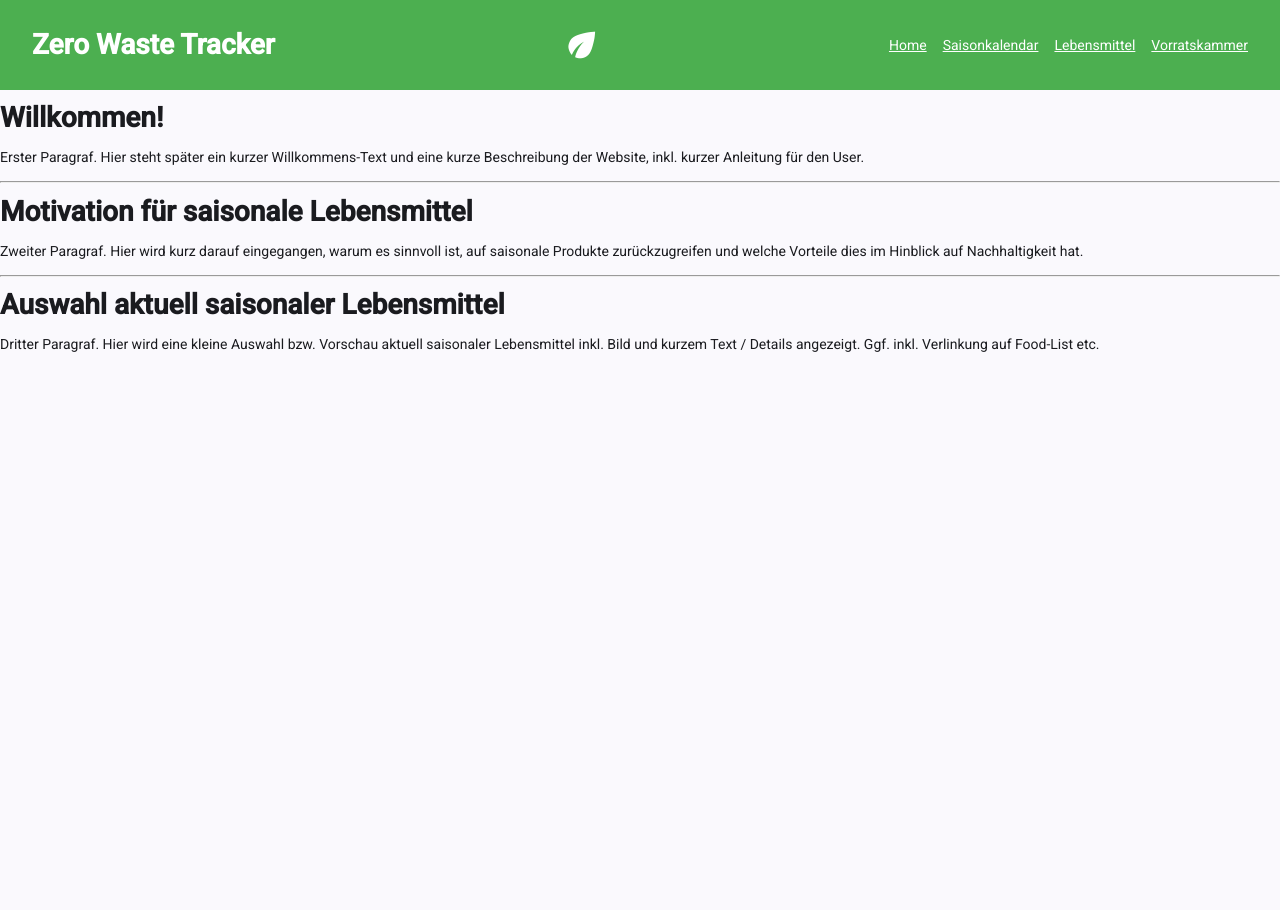
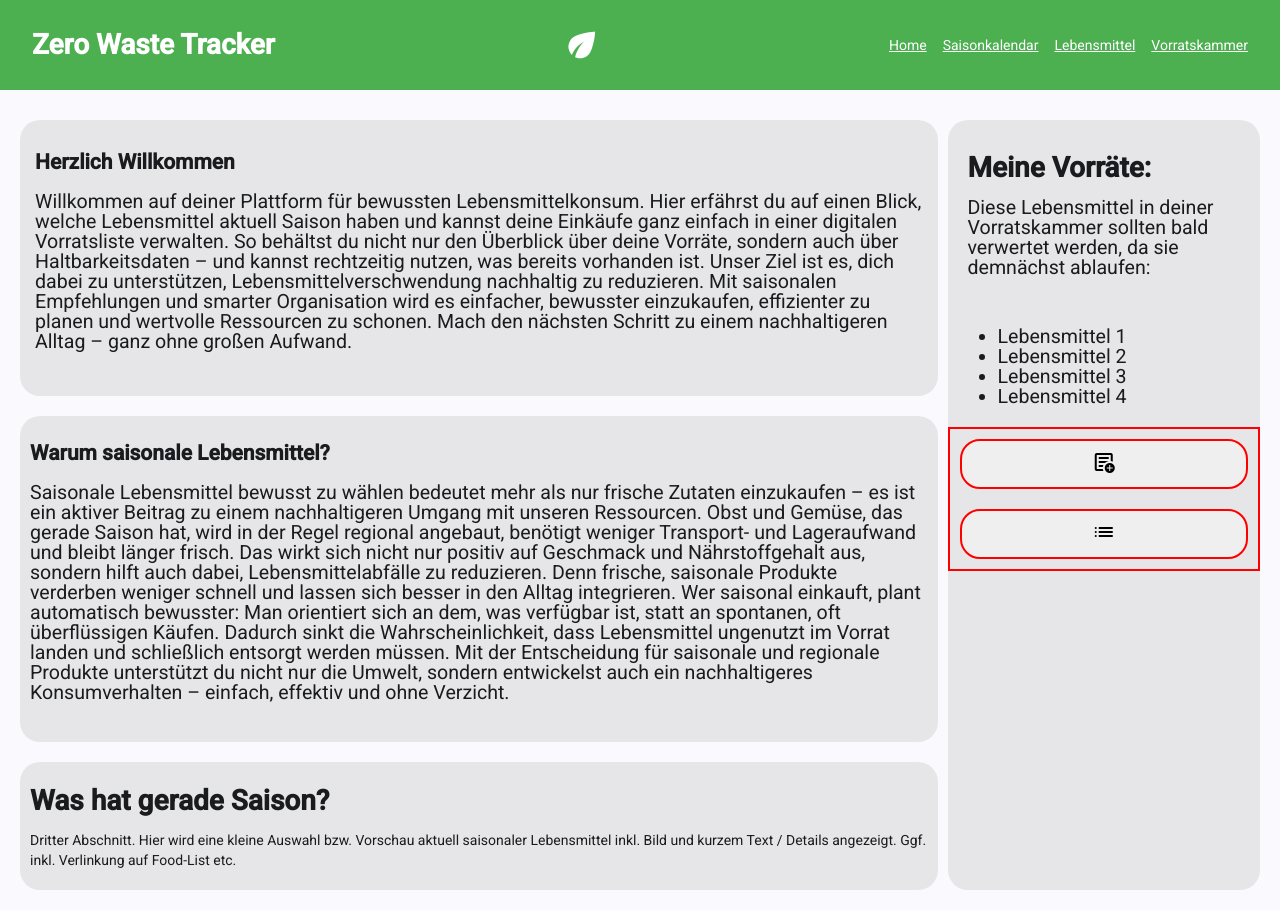
Before and after one commit to lucaPodracer/zero-waste-app, an Angular app: page / in a window 1280 px wide. Before the commit the page ends 800 px from the top, so only its background shows below. Built offline with nearby package versions, Linux system fonts and the light colour scheme.

Commit message:
replaced placeholder texts, added basic styling for page 'Home' and made some minor refactorings

```diff
--- a/src/app/features/home/food-preview-card/food-preview-card.html
+++ b/src/app/features/home/food-preview-card/food-preview-card.html
@@ -1,9 +1,9 @@
-<div class="previewCard">
-  <div class="pCardImage">
+<div class="preview-card">
+  <div class="preview-card-image">
     <!-- TODO: Bilder dynamisch aus foods.json laden, je nachdem welches Lebensmittel angezeigt wird -->
     <!-- <img class ="previewImage" src="./assets/images/foods/Apfel.jpg" alt=""> -->
   </div>
-  <div class="pCardText">
+  <div class="preview-card-text">
     <!-- TODO: Beschreibung dynamisch aus foods.json laden -->
     <h1>Lebensmittel</h1>
     <p>Hier steht ein kurzer Text zum Lebensmittel</p>
--- a/src/app/features/home/food-preview-card/food-preview-card.scss
+++ b/src/app/features/home/food-preview-card/food-preview-card.scss
@@ -1,15 +1,15 @@
-.previewCard {
+.preview-card {
   display: flex;
   min-height: 100%;
   border-radius: 10px;
 }
 
-.pCardImage {
+.preview-card-image {
   min-height: 100%;
   width: 40%;
 }
 
-.pCardText {
+.preview-card-text {
   min-height: 100%;
   width: 60%;
 }
--- a/src/app/features/home/home.html
+++ b/src/app/features/home/home.html
@@ -1,23 +1,75 @@
-<h1>Willkommen!</h1>
-<p>
-  Erster Paragraf. Hier steht später ein kurzer Willkommens-Text und eine kurze Beschreibung der
-  Website, inkl. kurzer Anleitung für den User.
-</p>
+<body class="home">
+  <div class="home-main">
+    <article class="welcome">
+      <h1 class="welcome-header">Herzlich Willkommen</h1>
+      <p class="welcome-text">
+        Willkommen auf deiner Plattform für bewussten Lebensmittelkonsum. Hier erfährst du auf einen
+        Blick, welche Lebensmittel aktuell Saison haben und kannst deine Einkäufe ganz einfach in
+        einer digitalen Vorratsliste verwalten. So behältst du nicht nur den Überblick über deine
+        Vorräte, sondern auch über Haltbarkeitsdaten – und kannst rechtzeitig nutzen, was bereits
+        vorhanden ist. Unser Ziel ist es, dich dabei zu unterstützen, Lebensmittelverschwendung
+        nachhaltig zu reduzieren. Mit saisonalen Empfehlungen und smarter Organisation wird es
+        einfacher, bewusster einzukaufen, effizienter zu planen und wertvolle Ressourcen zu schonen.
+        Mach den nächsten Schritt zu einem nachhaltigeren Alltag – ganz ohne großen Aufwand.
+      </p>
+    </article>
 
-<hr>
+    <article class="motivation">
+      <h1 class="motivation-header">Warum saisonale Lebensmittel?</h1>
+      <p class="motivation-text">
+        Saisonale Lebensmittel bewusst zu wählen bedeutet mehr als nur frische Zutaten einzukaufen –
+        es ist ein aktiver Beitrag zu einem nachhaltigeren Umgang mit unseren Ressourcen. Obst und
+        Gemüse, das gerade Saison hat, wird in der Regel regional angebaut, benötigt weniger
+        Transport- und Lageraufwand und bleibt länger frisch. Das wirkt sich nicht nur positiv auf
+        Geschmack und Nährstoffgehalt aus, sondern hilft auch dabei, Lebensmittelabfälle zu
+        reduzieren. Denn frische, saisonale Produkte verderben weniger schnell und lassen sich
+        besser in den Alltag integrieren. Wer saisonal einkauft, plant automatisch bewusster:
+        Man orientiert sich an dem, was verfügbar ist, statt an spontanen, oft überflüssigen Käufen.
+        Dadurch sinkt die Wahrscheinlichkeit, dass Lebensmittel ungenutzt im Vorrat landen und
+        schließlich entsorgt werden müssen. Mit der Entscheidung für saisonale und regionale
+        Produkte unterstützt du nicht nur die Umwelt, sondern entwickelst auch ein nachhaltigeres
+        Konsumverhalten – einfach, effektiv und ohne Verzicht.
+      </p>
+    </article>
 
-<h1>Motivation für saisonale Lebensmittel</h1>
-<p>
-  Zweiter Paragraf. Hier wird kurz darauf eingegangen, warum es sinnvoll ist, auf saisonale
-  Produkte zurückzugreifen und welche Vorteile dies im Hinblick auf Nachhaltigkeit hat.
-</p>
+    <!-- TODO: Vorschau aktuell saisonaler Lebensmittel implementieren -->
+    <div class="seasonal-food-preview">
+      <h1>Was hat gerade Saison?</h1>
+      <div class="food-preview-card-section">
+        Dritter Abschnitt. Hier wird eine kleine Auswahl bzw. Vorschau aktuell saisonaler Lebensmittel
+        inkl. Bild und kurzem Text / Details angezeigt. Ggf. inkl. Verlinkung auf Food-List etc.
+      </div>
+    </div>
+  </div>
 
-<hr>
 
-<h1>Auswahl aktuell saisonaler Lebensmittel</h1>
-<p>
-  Dritter Paragraf. Hier wird eine kleine Auswahl bzw. Vorschau aktuell saisonaler Lebensmittel
-  inkl. Bild und kurzem Text / Details angezeigt. Ggf. inkl. Verlinkung auf Food-List etc.
-</p>
+  <div class="pantry-preview">
+    <header class="pantry-header">
+      <h1 class="pantry-preview-header">Meine Vorräte:</h1>
+      <p class="pantry-preview-text">
+        Diese Lebensmittel in deiner Vorratskammer sollten bald verwertet werden, da sie demnächst ablaufen:
+      </p>
+    </header>
 
-<!-- TODO: Die einzelnen Lebensmittel als Component hinzufügen (horizontal) - siehe food-preview-card -->
+    <!-- TODO: Vorratsliste laden und bald ablaufende Lebensmittel filtern. Einzelne Elemente in der Liste als Component? -->
+    <div class="pantry-preview-list">
+      <ul>
+        <li>Lebensmittel 1</li>
+        <li>Lebensmittel 2</li>
+        <li>Lebensmittel 3</li>
+        <li>Lebensmittel 4</li>
+      </ul>
+    </div>
+
+    <div class="pantry-preview-buttons">
+      <!-- TODO: Button-Funktion implementieren (Einkäufe / Lebensmittel zur Vorratskammer hinzufügen) -->
+      <button class="add-purchases-button">
+        <span class="material-symbols-outlined">add_notes</span>
+      </button>
+      <!-- TODO: Button-Funktion implementieren (Navigation zur Vorratskammer) -->
+      <button class="pantry-list-button">
+        <span class="material-symbols-outlined">list</span>
+      </button>
+    </div>
+  </div>
+</body>
--- a/src/app/features/home/home.scss
+++ b/src/app/features/home/home.scss
@@ -0,0 +1,94 @@
+.home {
+  display: flex;
+  padding: 10px;
+}
+
+.home-main {
+  // border: 2px solid red;
+  display: grid;
+  width: 75%;
+  margin-top: 10px;
+  border-radius: 20px;
+}
+
+.welcome {
+  // border: 2px solid blue;
+  margin: 10px;
+  padding: 15px;
+  border-radius: 20px;
+  background-color: rgb(211 211 211 / 0.50);
+}
+
+.welcome-text {
+  // border: 2px solid red;
+  font-size: 140%;
+}
+
+.motivation {
+  // border: 2px solid blue;
+  margin: 10px;
+  padding: 10px;
+  border-radius: 20px;
+  background-color: rgb(211 211 211 / 0.50);
+}
+
+.motivation-text {
+  // border: 2px solid red;
+  font-size: 140%;
+}
+
+.seasonal-food-preview {
+  // border: 2px solid blue;
+  margin: 10px;
+  padding: 10px;
+  border-radius: 20px;
+  background-color: rgb(211 211 211 / 0.50);
+}
+
+.pantry-preview {
+  // border: 2px solid blue;
+  border-radius: 20px;
+  margin-top: 20px;
+  margin-bottom: 10px;
+  margin-right: 10px;
+  width: 25%;
+  background-color: rgb(211 211 211 / 0.50);
+}
+
+.pantry-header {
+  // border: 2px solid red;
+  margin: 10px;
+  padding: 10px;
+  border-radius: 20px;
+}
+
+.pantry-preview-text {
+  // border: 2px solid red;
+  font-size: 140%;
+}
+
+.pantry-preview-list {
+  // border: 2px solid red;
+  margin: 10px;
+  border-radius: 20px;
+  font-size: 140%;
+}
+
+.pantry-preview-buttons {
+  border: 2px solid red;
+  display: grid;
+}
+
+.pantry-list-button {
+  border: 2px solid red;
+  border-radius: 20px;
+  min-height: 50px;
+  margin: 10px;
+}
+
+.add-purchases-button {
+  border: 2px solid red;
+  border-radius: 20px;
+  min-height: 50px;
+  margin: 10px;
+}
--- a/src/index.html
+++ b/src/index.html
@@ -13,6 +13,7 @@
       rel="stylesheet"
     />
     <link href="https://fonts.googleapis.com/icon?family=Material+Icons" rel="stylesheet" />
+    <link href="https://fonts.googleapis.com/css2?family=Material+Symbols+Outlined" rel="stylesheet" />
   </head>
   <body>
     <app-root></app-root>
--- a/src/styles.scss
+++ b/src/styles.scss
@@ -38,9 +38,3 @@ body {
 }
 
 /* You can add global styles to this file, and also import other style files */
-
-// Vorschau-Bild der vorgeschlagenen saisonalen Lebensmittel auf der Home Seite
-//.previewImage {
-//  width: 100px;
-//  height: 100px;
-//}
```
